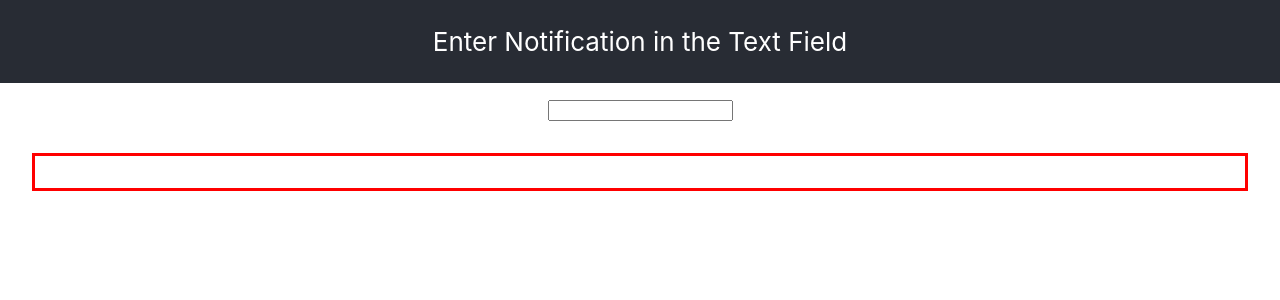
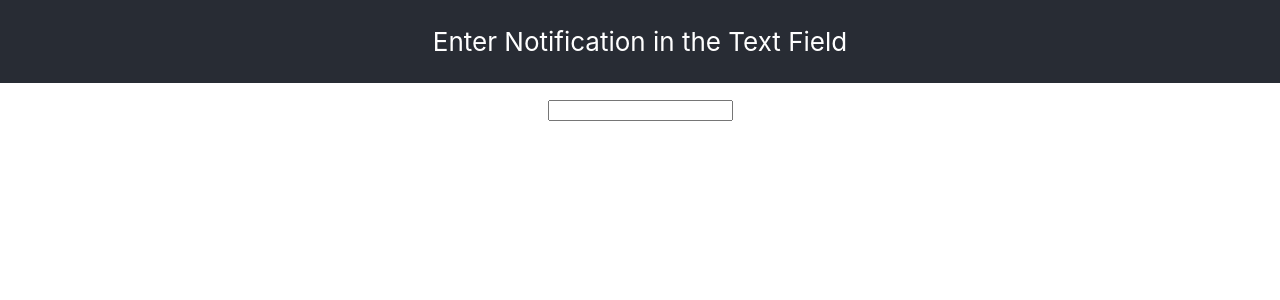
Before and after one commit to salcode/react-hoc-limited-display-time, a React (Create React App) app: page / in a window 1280 px wide. Shown: the top 300 px of the page. Built offline with nearby package versions, Linux system fonts and the light colour scheme.

Commit message:
Apply HOC to Component to limit render time to 2s
Apply WithLimitedTimeRender() HOC to Component <Notification> to limit render
time to 2 seconds

```diff
--- a/src/App.js
+++ b/src/App.js
@@ -1,7 +1,14 @@
 import './App.css';
 import { useReducer } from 'react';
 import Notification from './components/Notification.js';
+import WithLimitedTimeRender from './hocs/WithLimitedTimeRender';
+
 import reducer from './reducer.js';
+
+const NotificationWithLimitedTimeRender = WithLimitedTimeRender(
+  Notification,
+  2, // seconds
+);
 
 function App() {
   const [ state, dispatch ] = useReducer(reducer, {});
@@ -22,7 +29,7 @@ function App() {
         }
       />
 
-      <Notification
+      <NotificationWithLimitedTimeRender
         message={state.myValue ?? ''}
       />
     </div>
```
